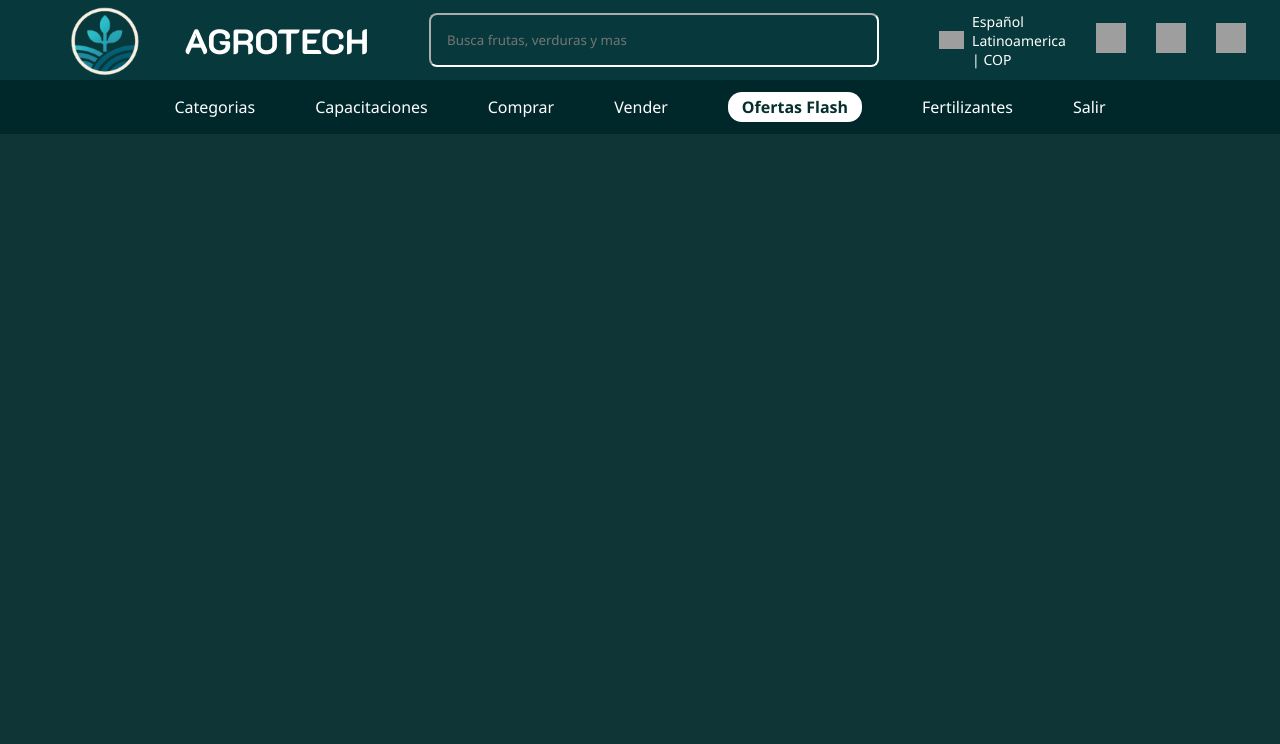
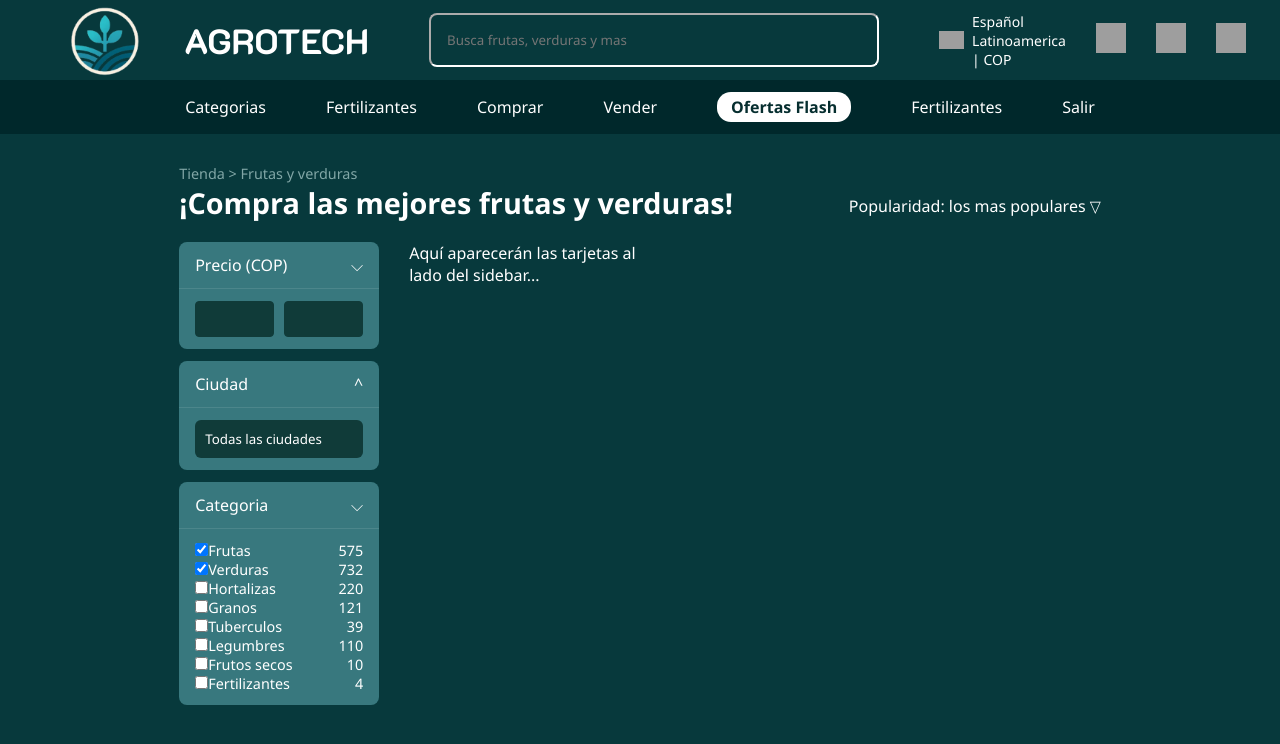
Before and after one commit to Migacawi/Agrotech_Proyecto, a React app in the folder frontend/: page /ver-todo in a window 1280 px wide. Shown: the top 744 px of the page. Built offline with nearby package versions, Linux system fonts and the light colour scheme; grey boxes are pictures that could not be loaded; the HTML template or start-up script is replaced by a standard one.

Commit message:
Actualizacion vista perfil y vista verTodo

```diff
--- /dev/null
+++ b/frontend/src/components/layouts/SidebarFiltro.jsx
@@ -0,0 +1,60 @@
+import React from 'react';
+import '../../styles/SidebarFiltro.css';
+
+const categoriasData = [
+  { id: 1, nombre: 'Frutas', cantidad: 575, checked: true },
+  { id: 2, nombre: 'Verduras', cantidad: 732, checked: true },
+  { id: 3, nombre: 'Hortalizas', cantidad: 220, checked: false },
+  { id: 4, nombre: 'Granos', cantidad: 121, checked: false },
+  { id: 5, nombre: 'Tuberculos', cantidad: 39, checked: false },
+  { id: 6, nombre: 'Legumbres', cantidad: 110, checked: false },
+  { id: 7, nombre: 'Frutos secos', cantidad: 10, checked: false },
+  { id: 8, nombre: 'Fertilizantes', cantidad: 4, checked: false },
+];
+
+function SidebarFiltro() {
+  return (
+    <aside className="sidebar-container">
+      {/* Sección Precio */}
+      <div className="filtro-seccion">
+        <div className="filtro-header"><span>Precio (COP)</span><span>⌵</span></div>
+        <div className="filtro-body precio-inputs">
+          <input type="text" className="dark-input" />
+          <input type="text" className="dark-input" />
+        </div>
+      </div>
+
+      {/* Sección Ciudad */}
+      <div className="filtro-seccion">
+        <div className="filtro-header"><span>Ciudad</span><span>^</span></div>
+        <div className="filtro-body">
+          <select className="dark-select">
+            <option>Todas las ciudades</option>
+            <option>Bogota</option>
+            <option>Medellin</option>
+            <option>Cali</option>
+            <option>Barranquilla</option>
+          </select>
+        </div>
+      </div>
+
+      {/* Sección Categoría */}
+      <div className="filtro-seccion">
+        <div className="filtro-header"><span>Categoria</span><span>⌵</span></div>
+        <div className="filtro-body">
+          {categoriasData.map(cat => (
+            <div key={cat.id} className="checkbox-item">
+              <div className="checkbox-group">
+                <input type="checkbox" checked={cat.checked} readOnly />
+                <span>{cat.nombre}</span>
+              </div>
+              <span className="count">{cat.cantidad}</span>
+            </div>
+          ))}
+        </div>
+      </div>
+    </aside>
+  );
+}
+
+export default SidebarFiltro;
--- a/frontend/src/components/layouts/categorias.jsx
+++ b/frontend/src/components/layouts/categorias.jsx
@@ -8,7 +8,7 @@ function Categorias() {
       <ul className="categorias-container">
 
         <li>Categorias</li>
-        <li>Capacitaciones</li>
+        <li>Fertilizantes</li>
         <li>Comprar</li>
         <li>Vender</li>
 
--- a/frontend/src/pages/VerTodo.jsx
+++ b/frontend/src/pages/VerTodo.jsx
@@ -1,21 +1,39 @@
-import React, { useState } from 'react';
+import React from 'react';
 import Navbar from "../components/layouts/Navbar";
-import Card from "../components/ui/Card";
 import Categorias from "../components/layouts/categorias";
+import SidebarFiltro from "../components/layouts/SidebarFiltro";
 import "../styles/VerTodo.css";
 
-
 function VerTodo() {
-
   return (
-    <div className="app-container">
-
+    <div className="ver-todo-page">
       <Navbar />
-
       <Categorias />
 
+
+      {/* 1. Encabezado de resultados: Ocupa todo el ancho */}
+      <div className="results-header-container">
+      {/* Agrupamos los textos de la izquierda */}
+        <div className="text-group-left">
+          <p className="breadcrumb-text">Tienda &gt; Frutas y verduras</p>
+          <h2 className="results-count">¡Compra las mejores frutas y verduras!</h2>
+        </div>
+        <span className="results-filter">Popularidad: los mas populares ▽</span>
       </div>
-    )
+
+      {/* 2. Contenedor principal: Se divide en dos columnas */}
+      <div className="main-content-wrapper">
+        <SidebarFiltro />
+
+        <main className="cards-grid-container">
+          {/* Aquí es donde mapearás tus <Card /> más tarde */}
+          <div className="temp-placeholder">
+            Aquí aparecerán las tarjetas al lado del sidebar...
+          </div>
+        </main>
+      </div>
+    </div>
+  );
 }
 
 export default VerTodo;
--- /dev/null
+++ b/frontend/src/styles/SidebarFiltro.css
@@ -0,0 +1,98 @@
+.sidebar-container {
+  width: 200px;        /* Ancho deseado */
+  min-width: 200px;    /* Mantenlo igual para que sea rígido */
+  display: flex;
+  flex-direction: column;
+  gap: 12px;
+  color: white;
+  font-family: sans-serif;
+  /* Si quieres que se despegue un poco del borde izquierdo: */
+  margin-left: 10%;
+}
+
+
+.filtro-seccion {
+  background-color: #38787E; /* Verde intermedio */
+  border-radius: 8px;
+  overflow: hidden;
+}
+
+.filtro-header {
+  display: flex;
+  justify-content: space-between;
+  align-items: center;
+  padding: 12px 16px;
+  font-weight: 500;
+  cursor: pointer;
+  border-bottom: 1px solid rgba(255, 255, 255, 0.1);
+}
+
+.filtro-body {
+  padding: 12px 16px;
+}
+
+/* Inputs de Precio */
+.precio-inputs {
+  display: flex;
+  gap: 10px;
+}
+
+.dark-input {
+  width: 100%;
+  padding: 8px;
+  background-color: #103b39; /* Verde oscuro del input */
+  border: 1px solid #103b39;
+  border-radius: 4px;
+  color: white;
+  outline: none;
+}
+
+.dark-input:focus {
+  border-color: #4a9d9a;
+}
+
+/* Select de Ciudad */
+.dark-select {
+  width: 100%;
+  padding: 10px;
+  background-color: #103b39;
+  color: white;
+  border: none;
+  border-radius: 6px;
+  outline: none;
+  appearance: none; /* Quita la flecha nativa para personalizar después si lo deseas */
+  cursor: pointer;
+}
+
+/* Lista de Categorías */
+.categorias-lista {
+  display: flex;
+  flex-direction: column;
+  gap: 10px;
+}
+
+.checkbox-item {
+  display: flex;
+  justify-content: space-between;
+  align-items: center;
+  cursor: pointer;
+  font-size: 0.9rem;
+}
+
+.checkbox-wrapper {
+  display: flex;
+  align-items: center;
+  gap: 10px;
+}
+
+.checkbox-wrapper input[type="checkbox"] {
+  accent-color: #4a9d9a; /* Color del check nativo */
+  width: 16px;
+  height: 16px;
+  cursor: pointer;
+}
+
+.checkbox-count {
+  font-size: 0.85rem;
+  color: #a0c2c1; /* Color un poco más apagado para los números */
+}
--- a/frontend/src/styles/VerTodo.css
+++ b/frontend/src/styles/VerTodo.css
@@ -0,0 +1,46 @@
+/* Contenedor del texto superior */
+.results-header-container {
+  display: flex;
+  justify-content: space-between;
+  align-items: flex-end; /* Alinea el filtro de popularidad con la base de los textos */
+  padding: 30px 14% 20px 14%; /* Ajustado al 14% para que coincida con tu diseño */
+  color: white;
+}
+/* El texto superior (Tienda > Frutas) */
+.breadcrumb-text {
+  font-size: 0.9rem;    /* Tamaño pequeño */
+  color: #a0c2c1;       /* Color suavizado */
+  margin: 0;
+  opacity: 0.8;
+}
+.results-count {
+  font-size: 1.8rem;
+  font-weight: bold;
+  margin: 0;
+}
+.results-filter {
+  font-size: 1rem;
+  padding-bottom: 5px; /* Ajuste fino para alinearlo visualmente */
+}
+
+/* El envoltorio que separa Sidebar de Tarjetas */
+.main-content-wrapper {
+  display: flex;       /* Esto pone los hijos en línea (horizontal) */
+  align-items: flex-start;
+  padding: 0 5% 40px 5%;
+  gap: 30px;
+}
+
+/* El área de las tarjetas */
+.cards-grid-container {
+  flex: 1;             /* Esto hace que las tarjetas usen todo el espacio restante */
+  display: grid;
+  grid-template-columns: repeat(auto-fill, minmax(200px, 1fr)); /* Preparado para tus tarjetas */
+  gap: 20px;
+}
+.ver-todo-page {
+  background-color: #07393C; /* El verde muy oscuro de tu diseño */
+  min-height: 100vh;         /* Ocupa el 100% de la altura de la pantalla */
+  width: 100%;
+  color: white;              /* Para que los textos por defecto sean blancos */
+}
```
Also changed, not shown: frontend/src/pages/DescripcionProduct.jsx (added).
